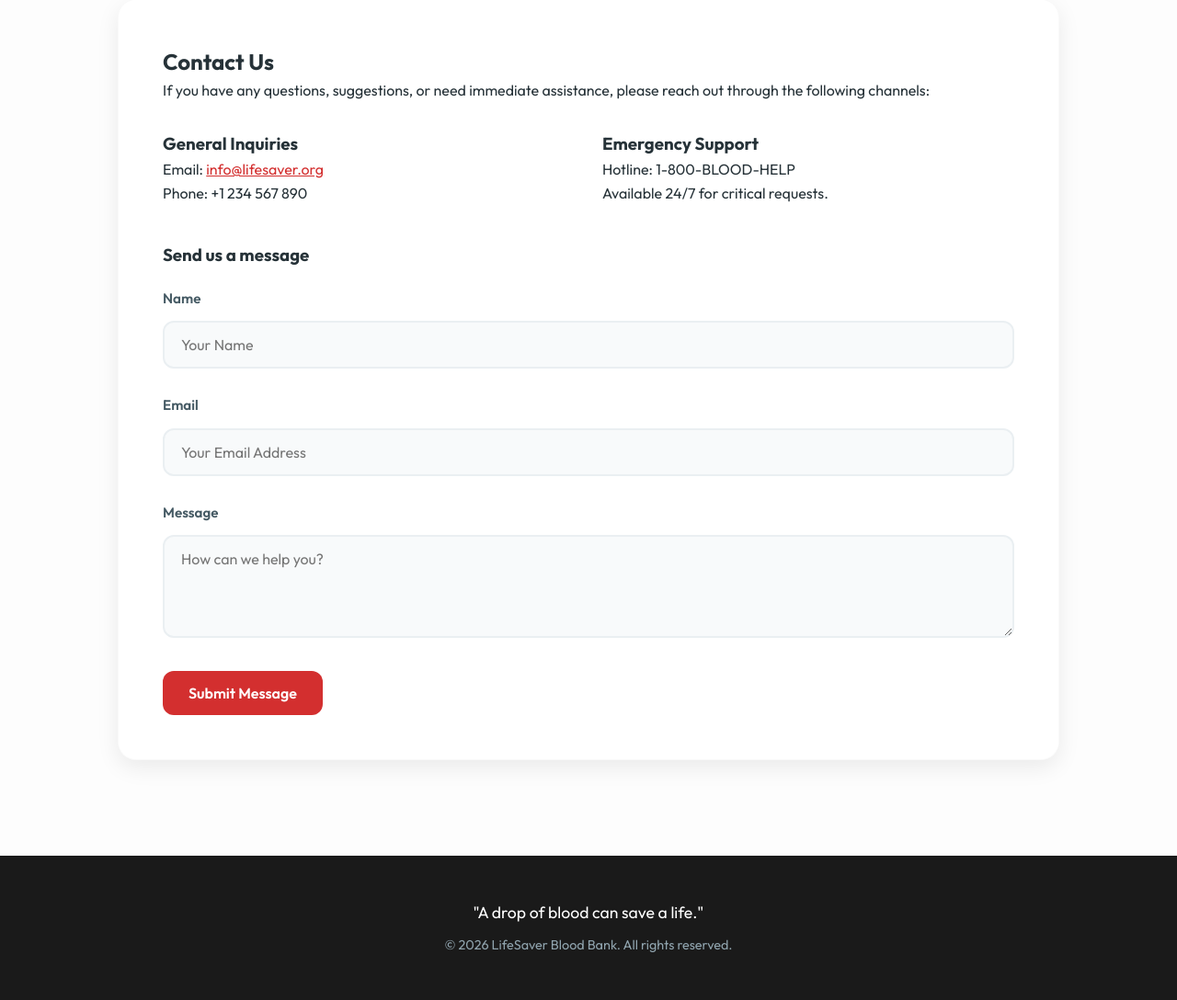
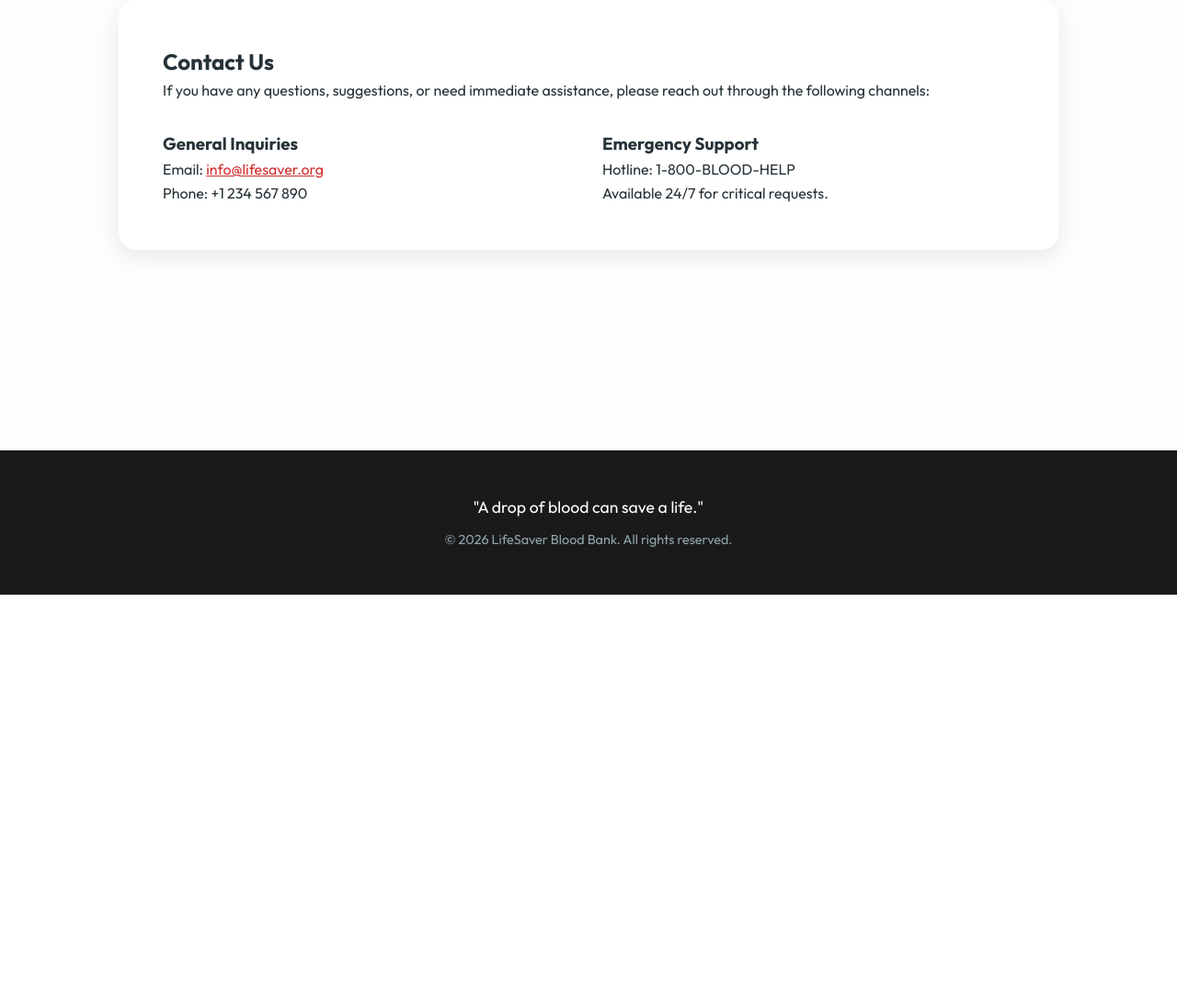
Before and after one commit to sai-teja-patel/life-saver-blood, a Flask app: page /contact in a window 1280 px wide. Shown: the part 153-1241 px from the top of the page at 92% size. After the commit the page ends 800 px from the top, so only its background shows below. Run offline with Flask 3, Linux system fonts and the light colour scheme; some libraries are stand-ins or nearby versions.

Commit message:
Update contact.html

```diff
--- a/templates/contact.html
+++ b/templates/contact.html
@@ -37,7 +37,7 @@
                 </div>
             </div>
 
-            <h3 style="margin-top: 40px;">Send us a message</h3>
+            <!--<h3 style="margin-top: 40px;">Send us a message</h3>
             <form style="margin-top: 20px;">
                 <div class="form-group">
                     <label>Name</label>
@@ -53,7 +53,7 @@
                 </div>
                 <button type="button" class="btn">Submit Message</button>
             </form>
-        </div>
+        </div>-->
     </main>
     <footer>
         <p>"A drop of blood can save a life."</p>
```
